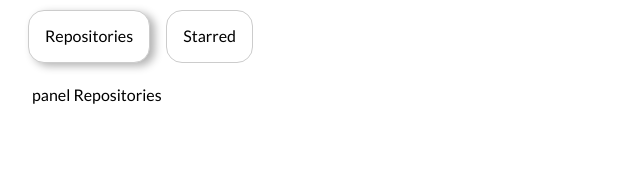
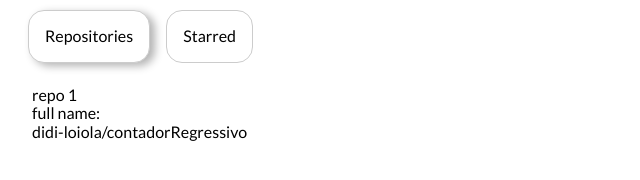
Before and after one commit to didi-loiola/app-api-github-dio, a React (Create React App) app: page / in a window 1280 px wide. Shown: the part 268-448 px from the top of the page, without its empty margins (0-640 px from the left). Built offline with nearby package versions, Linux system fonts and the light colour scheme.

Commit message:
Adição do componente RepositoryItem e sua exibição no componente Repositories

```diff
--- a/src/components/repositories/index.js
+++ b/src/components/repositories/index.js
@@ -1,3 +1,4 @@
+import RepositoryItem from "../repository-item"
 import * as S from "./styled"
 
 function Repositories () {
@@ -6,8 +7,19 @@ function Repositories () {
                 <S.WrapperTab>Repositories</S.WrapperTab>
                 <S.WrapperTab>Starred</S.WrapperTab>
             </S.WrapperTabList>
-            <S.WrapperTabPanel>panel Repositories</S.WrapperTabPanel>
-            <S.WrapperTabPanel>panel Starred</S.WrapperTabPanel>
+            <S.WrapperTabPanel>
+                <RepositoryItem
+                name="repo 1"
+                fullName="didi-loiola/contadorRegressivo"
+                linkDoRepo="https://github.com/didi-loiola/contadorRegressivo"/>
+            </S.WrapperTabPanel>
+            <S.WrapperTabPanel>
+                <RepositoryItem
+                name="repo 2"
+                fullName="didi-loiola/app-curriculo-dio"
+                linkDoRepo="https://github.com/didi-loiola/app-curriculo-dio"
+                />
+            </S.WrapperTabPanel>
         </S.WrapperTabs>
 }
 
--- /dev/null
+++ b/src/components/repository-item/index.js
@@ -0,0 +1,17 @@
+
+
+function RepositoryItem ({name, fullName, linkDoRepo}) {
+    return <div>
+        <h2>{name}</h2>
+        <h4>full name:</h4>
+        <a
+        href={linkDoRepo}
+        taget="_blank"
+        rel="noreferrer"
+        >
+            {fullName}
+        </a>
+    </div>
+}
+
+export default RepositoryItem
```
